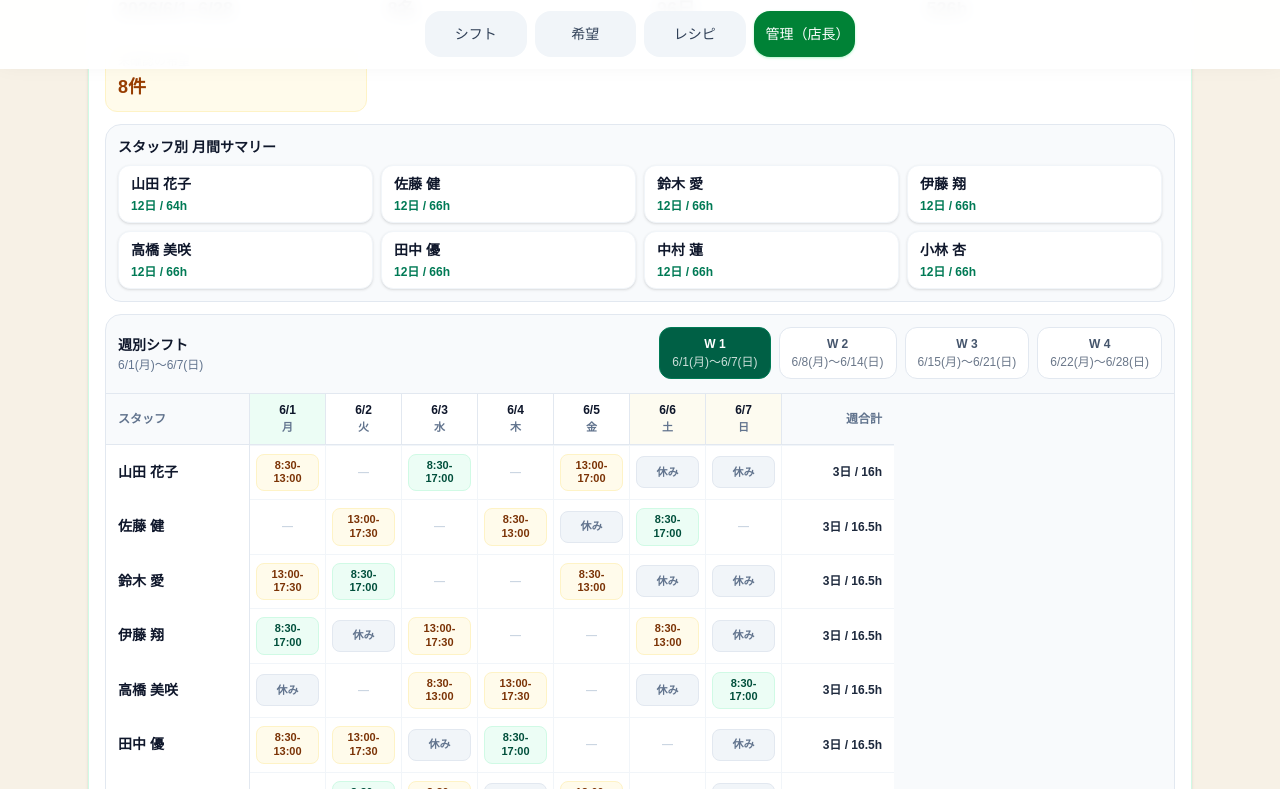
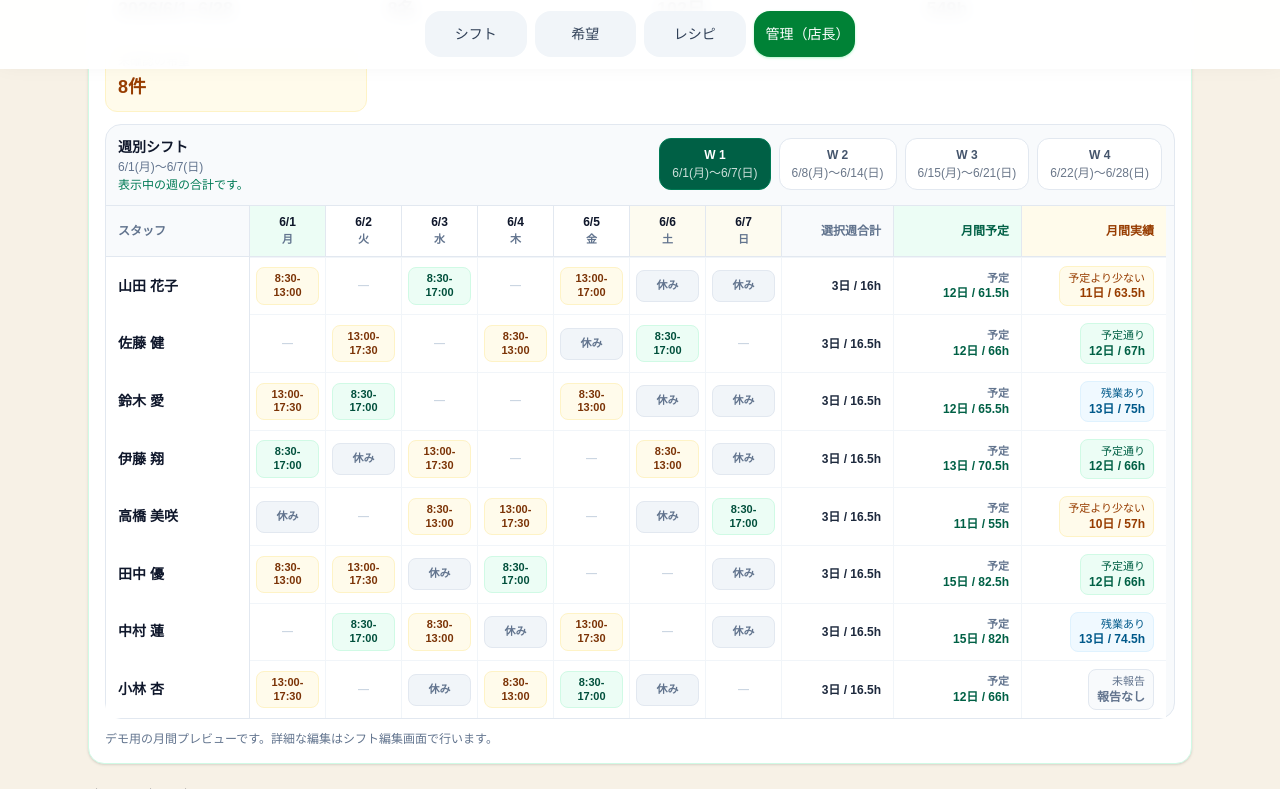
Before and after one commit to tantik/cafe-shift, a Next.js app: page /manager in a window 1280 px wide. Shown: the part 731-1520 px from the top of the page. Built offline with nearby package versions, Linux system fonts and the light colour scheme.

Commit message:
Make weekly shift totals follow selected week

```diff
--- a/src/app/manager/page.tsx
+++ b/src/app/manager/page.tsx
@@ -23,6 +23,12 @@ type OverviewShift = {
 type OverviewRow = {
   name: string;
   shifts: OverviewShift[];
+};
+
+type ActualMonthlyTotal = {
+  workedDays: number;
+  workedHours: number;
+  note: "ok" | "lower" | "overtime" | "missing";
 };
 
 const noShift: OverviewShift = { time: "", hours: 0, kind: "none" };
@@ -56,40 +62,79 @@ function repeatPattern(pattern: OverviewShift[]) {
   return Array.from({ length: 28 }, (_, index) => pattern[index % pattern.length]);
 }
 
+function applyShiftOverrides(shifts: OverviewShift[], overrides: Record<number, OverviewShift>) {
+  return shifts.map((shift, index) => overrides[index] ?? shift);
+}
+
 const shiftOverviewRows: OverviewRow[] = [
   {
     name: "山田 花子",
-    shifts: repeatPattern([morningShift, noShift, fullShift, noShift, afternoonShift, offShift, offShift]),
+    shifts: applyShiftOverrides(
+      repeatPattern([morningShift, noShift, fullShift, noShift, afternoonShift, offShift, offShift]),
+      { 8: morningShift, 11: offShift, 16: afternoonLongShift },
+    ),
   },
   {
     name: "佐藤 健",
-    shifts: repeatPattern([noShift, afternoonLongShift, noShift, morningShift, offShift, fullShift, noShift]),
+    shifts: applyShiftOverrides(
+      repeatPattern([noShift, afternoonLongShift, noShift, morningShift, offShift, fullShift, noShift]),
+      { 10: fullShift, 12: noShift, 21: morningShift },
+    ),
   },
   {
     name: "鈴木 愛",
-    shifts: repeatPattern([afternoonLongShift, fullShift, noShift, noShift, morningShift, offShift, offShift]),
+    shifts: applyShiftOverrides(
+      repeatPattern([afternoonLongShift, fullShift, noShift, noShift, morningShift, offShift, offShift]),
+      { 15: noShift, 18: fullShift, 24: afternoonShift },
+    ),
   },
   {
     name: "伊藤 翔",
-    shifts: repeatPattern([fullShift, offShift, afternoonLongShift, noShift, noShift, morningShift, offShift]),
+    shifts: applyShiftOverrides(
+      repeatPattern([fullShift, offShift, afternoonLongShift, noShift, noShift, morningShift, offShift]),
+      { 14: noShift, 17: morningShift, 24: fullShift },
+    ),
   },
   {
     name: "高橋 美咲",
-    shifts: repeatPattern([offShift, noShift, morningShift, afternoonLongShift, noShift, offShift, fullShift]),
+    shifts: applyShiftOverrides(
+      repeatPattern([offShift, noShift, morningShift, afternoonLongShift, noShift, offShift, fullShift]),
+      { 9: afternoonShift, 13: noShift, 20: morningShift },
+    ),
   },
   {
     name: "田中 優",
-    shifts: repeatPattern([morningShift, afternoonLongShift, offShift, fullShift, noShift, noShift, offShift]),
+    shifts: applyShiftOverrides(
+      repeatPattern([morningShift, afternoonLongShift, offShift, fullShift, noShift, noShift, offShift]),
+      { 16: morningShift, 19: afternoonLongShift, 25: fullShift },
+    ),
   },
   {
     name: "中村 蓮",
-    shifts: repeatPattern([noShift, fullShift, morningShift, offShift, afternoonLongShift, noShift, offShift]),
+    shifts: applyShiftOverrides(
+      repeatPattern([noShift, fullShift, morningShift, offShift, afternoonLongShift, noShift, offShift]),
+      { 14: afternoonShift, 19: fullShift, 26: morningShift },
+    ),
   },
   {
     name: "小林 杏",
-    shifts: repeatPattern([afternoonLongShift, noShift, offShift, morningShift, fullShift, offShift, noShift]),
+    shifts: applyShiftOverrides(
+      repeatPattern([afternoonLongShift, noShift, offShift, morningShift, fullShift, offShift, noShift]),
+      { 15: morningShift, 21: fullShift, 25: noShift },
+    ),
   },
 ];
+
+const demoActualMonthlyTotals: Record<string, ActualMonthlyTotal> = {
+  "山田 花子": { workedDays: 11, workedHours: 63.5, note: "lower" },
+  "佐藤 健": { workedDays: 12, workedHours: 67, note: "ok" },
+  "鈴木 愛": { workedDays: 13, workedHours: 75, note: "overtime" },
+  "伊藤 翔": { workedDays: 12, workedHours: 66, note: "ok" },
+  "高橋 美咲": { workedDays: 10, workedHours: 57, note: "lower" },
+  "田中 優": { workedDays: 12, workedHours: 66, note: "ok" },
+  "中村 蓮": { workedDays: 13, workedHours: 74.5, note: "overtime" },
+  "小林 杏": { workedDays: 0, workedHours: 0, note: "missing" },
+};
 
 function shiftCellClass(kind: OverviewShiftKind) {
   if (kind === "full") {
@@ -122,6 +167,32 @@ function formatOverviewTotal(total: { days: number; hours: number }, t: (key: st
   return `${total.days}${t("manager.shiftOverview.days")} / ${formatOverviewHours(total.hours)}${t("manager.shiftOverview.hours")}`;
 }
 
+function actualTotalClass(note: ActualMonthlyTotal["note"]) {
+  if (note === "ok") {
+    return "border-emerald-100 bg-emerald-50 text-emerald-800";
+  }
+  if (note === "lower") {
+    return "border-amber-100 bg-amber-50 text-amber-800";
+  }
+  if (note === "overtime") {
+    return "border-sky-100 bg-sky-50 text-sky-800";
+  }
+  return "border-slate-200 bg-slate-50 text-slate-500";
+}
+
+function actualNoteLabel(note: ActualMonthlyTotal["note"], t: (key: string) => string) {
+  if (note === "ok") {
+    return t("manager.shiftOverview.actualOk");
+  }
+  if (note === "lower") {
+    return t("manager.shiftOverview.actualLower");
+  }
+  if (note === "overtime") {
+    return t("manager.shiftOverview.actualOvertime");
+  }
+  return t("manager.shiftOverview.actualMissing");
+}
+
 export default function ManagerPage() {
   return (
     <AppShell variant="wide">
@@ -147,10 +218,6 @@ function ManagerContent() {
     { title: t("manager.statusSuggestions"), subtitle: t("suggestions.statusUnchecked"), count: 1 },
   ];
   const selectedWeek = shiftOverviewWeeks[selectedWeekIndex];
-  const monthlyTotals = shiftOverviewRows.map((row) => ({
-    name: row.name,
-    ...overviewTotal(row.shifts),
-  }));
   const monthTotal = overviewTotal(shiftOverviewRows.flatMap((row) => row.shifts));
   const pendingRequests = 8;
 
@@ -317,26 +384,13 @@ function ManagerContent() {
               </div>
             </div>
 
-            <section className="rounded-2xl border border-slate-200 bg-slate-50 p-3">
-              <h3 className="text-sm font-semibold text-slate-900">{t("manager.shiftOverview.staffMonthlySummary")}</h3>
-              <div className="mt-2 grid gap-2 sm:grid-cols-2 lg:grid-cols-4">
-                {monthlyTotals.map((item) => (
-                  <div key={item.name} className="rounded-xl border border-slate-100 bg-white px-3 py-2 shadow-sm">
-                    <p className="truncate text-sm font-semibold text-slate-900">{item.name}</p>
-                    <p className="mt-1 text-xs font-semibold text-emerald-700">
-                      {formatOverviewTotal(item, t)}
-                    </p>
-                  </div>
-                ))}
-              </div>
-            </section>
-
             <section className="rounded-2xl border border-slate-200 bg-slate-50">
               <div className="border-b border-slate-200 p-3">
                 <div className="flex flex-col gap-2 sm:flex-row sm:items-center sm:justify-between">
                   <div>
                     <h3 className="text-sm font-semibold text-slate-900">{t("manager.shiftOverview.weeklyView")}</h3>
                     <p className="mt-0.5 text-xs text-slate-500">{selectedWeek.range}</p>
+                    <p className="mt-0.5 text-xs font-medium text-emerald-700">{t("manager.shiftOverview.selectedWeekTotalHint")}</p>
                   </div>
                   <div className="flex gap-2 overflow-x-auto pb-0.5">
                     {shiftOverviewWeeks.map((week, index) => (
@@ -359,7 +413,7 @@ function ManagerContent() {
               </div>
 
               <div className="overflow-x-auto">
-                <table className="min-w-[760px] border-separate border-spacing-0 text-left text-sm">
+                <table className="min-w-[980px] border-separate border-spacing-0 text-left text-sm">
                   <thead>
                     <tr>
                       <th className="sticky left-0 z-20 w-36 border-b border-r border-slate-200 bg-slate-50 px-3 py-2 text-xs font-semibold text-slate-500">
@@ -380,8 +434,14 @@ function ManagerContent() {
                           <span className="mt-0.5 block text-[11px] text-slate-500">{day.weekday}</span>
                         </th>
                       ))}
-                      <th className="sticky right-0 z-20 w-28 border-b border-slate-200 bg-slate-50 px-3 py-2 text-right text-xs font-semibold text-slate-500">
-                        {t("manager.shiftOverview.weekTotal")}
+                      <th className="w-28 border-b border-r border-slate-200 bg-slate-50 px-3 py-2 text-right text-xs font-semibold text-slate-500">
+                        {t("manager.shiftOverview.selectedWeekTotal")}
+                      </th>
+                      <th className="w-32 border-b border-r border-slate-200 bg-emerald-50 px-3 py-2 text-right text-xs font-semibold text-emerald-800">
+                        {t("manager.shiftOverview.monthlyPlanned")}
+                      </th>
+                      <th className="w-36 border-b border-slate-200 bg-amber-50 px-3 py-2 text-right text-xs font-semibold text-amber-800">
+                        {t("manager.shiftOverview.monthlyActual")}
                       </th>
                     </tr>
                   </thead>
@@ -389,6 +449,8 @@ function ManagerContent() {
                     {shiftOverviewRows.map((row) => {
                       const weekShifts = row.shifts.slice(selectedWeek.startIndex, selectedWeek.startIndex + 7);
                       const weeklyTotal = overviewTotal(weekShifts);
+                      const plannedTotal = overviewTotal(row.shifts);
+                      const actualTotal = demoActualMonthlyTotals[row.name];
                       return (
                         <tr key={`${selectedWeek.key}-${row.name}`} className="group">
                           <th className="sticky left-0 z-10 border-r border-slate-200 bg-white px-3 py-2 text-sm font-semibold text-slate-900 group-hover:bg-amber-50">
@@ -408,8 +470,25 @@ function ManagerContent() {
                               </span>
                             </td>
                           ))}
-                          <td className="sticky right-0 z-10 border-t border-slate-100 bg-white px-3 py-2 text-right text-xs font-semibold text-slate-800 group-hover:bg-amber-50">
+                          <td className="border-r border-t border-slate-100 bg-white px-3 py-2 text-right text-xs font-semibold text-slate-800 group-hover:bg-amber-50">
                             {formatOverviewTotal(weeklyTotal, t)}
+                          </td>
+                          <td className="border-r border-t border-slate-100 bg-white px-3 py-2 text-right text-xs font-semibold text-emerald-800 group-hover:bg-amber-50">
+                            <span className="block text-[11px] text-slate-500">{t("manager.shiftOverview.plannedShort")}</span>
+                            <span>{formatOverviewTotal(plannedTotal, t)}</span>
+                          </td>
+                          <td className="border-t border-slate-100 bg-white px-3 py-2 text-right text-xs font-semibold group-hover:bg-amber-50">
+                            {actualTotal && actualTotal.note !== "missing" ? (
+                              <span className={`inline-flex flex-col items-end rounded-lg border px-2 py-1 ${actualTotalClass(actualTotal.note)}`}>
+                                <span className="text-[11px] font-medium">{actualNoteLabel(actualTotal.note, t)}</span>
+                                <span>{formatOverviewTotal({ days: actualTotal.workedDays, hours: actualTotal.workedHours }, t)}</span>
+                              </span>
+                            ) : (
+                              <span className={`inline-flex flex-col items-end rounded-lg border px-2 py-1 ${actualTotalClass("missing")}`}>
+                                <span className="text-[11px] font-medium">{t("manager.shiftOverview.notReported")}</span>
+                                <span>{t("manager.shiftOverview.actualMissing")}</span>
+                              </span>
+                            )}
                           </td>
                         </tr>
                       );
--- a/src/lib/i18n/dictionaries.ts
+++ b/src/lib/i18n/dictionaries.ts
@@ -193,12 +193,22 @@ export const dictionaries: Record<AppLanguage, Record<string, string>> = {
     "manager.shiftOverview.totalWorkdays": "合計勤務日数",
     "manager.shiftOverview.totalHours": "合計勤務時間",
     "manager.shiftOverview.pendingRequests": "未確認の希望",
-    "manager.shiftOverview.staffMonthlySummary": "スタッフ別 月間サマリー",
     "manager.shiftOverview.weeklyView": "週別シフト",
     "manager.shiftOverview.openEditor": "シフト編集へ",
     "manager.shiftOverview.employee": "スタッフ",
     "manager.shiftOverview.weekTotal": "週合計",
+    "manager.shiftOverview.selectedWeekTotal": "選択週合計",
+    "manager.shiftOverview.selectedWeekTotalHint": "表示中の週の合計です。",
     "manager.shiftOverview.monthTotal": "月合計",
+    "manager.shiftOverview.monthlyPlanned": "月間予定",
+    "manager.shiftOverview.monthlyActual": "月間実績",
+    "manager.shiftOverview.notReported": "未報告",
+    "manager.shiftOverview.actualOk": "予定通り",
+    "manager.shiftOverview.actualLower": "予定より少ない",
+    "manager.shiftOverview.actualOvertime": "残業あり",
+    "manager.shiftOverview.actualMissing": "報告なし",
+    "manager.shiftOverview.plannedShort": "予定",
+    "manager.shiftOverview.actualShort": "実績",
     "manager.shiftOverview.days": "日",
     "manager.shiftOverview.hours": "h",
     "manager.shiftOverview.noShift": "予定なし",
@@ -712,12 +722,22 @@ export const dictionaries: Record<AppLanguage, Record<string, string>> = {
     "manager.shiftOverview.totalWorkdays": "Total workdays",
     "manager.shiftOverview.totalHours": "Total hours",
     "manager.shiftOverview.pendingRequests": "Pending requests",
-    "manager.shiftOverview.staffMonthlySummary": "Staff monthly summary",
     "manager.shiftOverview.weeklyView": "Weekly view",
     "manager.shiftOverview.openEditor": "Edit shifts",
     "manager.shiftOverview.employee": "Staff",
     "manager.shiftOverview.weekTotal": "Week total",
+    "manager.shiftOverview.selectedWeekTotal": "Selected week total",
+    "manager.shiftOverview.selectedWeekTotalHint": "Totals for the selected week.",
     "manager.shiftOverview.monthTotal": "Month total",
+    "manager.shiftOverview.monthlyPlanned": "Monthly plan",
+    "manager.shiftOverview.monthlyActual": "Monthly actual",
+    "manager.shiftOverview.notReported": "Not reported",
+    "manager.shiftOverview.actualOk": "On track",
+    "manager.shiftOverview.actualLower": "Below plan",
+    "manager.shiftOverview.actualOvertime": "Overtime",
+    "manager.shiftOverview.actualMissing": "No report",
+    "manager.shiftOverview.plannedShort": "Plan",
+    "manager.shiftOverview.actualShort": "Actual",
     "manager.shiftOverview.days": " days",
     "manager.shiftOverview.hours": "h",
     "manager.shiftOverview.noShift": "No shift",
@@ -1231,12 +1251,22 @@ export const dictionaries: Record<AppLanguage, Record<string, string>> = {
     "manager.shiftOverview.totalWorkdays": "Рабочих дней всего",
     "manager.shiftOverview.totalHours": "Часов всего",
     "manager.shiftOverview.pendingRequests": "Непроверенные пожелания",
-    "manager.shiftOverview.staffMonthlySummary": "Месячный итог по сотрудникам",
     "manager.shiftOverview.weeklyView": "Неделя",
     "manager.shiftOverview.openEditor": "Редактировать смены",
     "manager.shiftOverview.employee": "Сотрудник",
     "manager.shiftOverview.weekTotal": "Итого за неделю",
+    "manager.shiftOverview.selectedWeekTotal": "Итого за выбранную неделю",
+    "manager.shiftOverview.selectedWeekTotalHint": "Итог по выбранной неделе.",
     "manager.shiftOverview.monthTotal": "Итого за месяц",
+    "manager.shiftOverview.monthlyPlanned": "План за месяц",
+    "manager.shiftOverview.monthlyActual": "Факт за месяц",
+    "manager.shiftOverview.notReported": "Нет отчёта",
+    "manager.shiftOverview.actualOk": "По плану",
+    "manager.shiftOverview.actualLower": "Меньше плана",
+    "manager.shiftOverview.actualOvertime": "Есть переработка",
+    "manager.shiftOverview.actualMissing": "Нет отчёта",
+    "manager.shiftOverview.plannedShort": "План",
+    "manager.shiftOverview.actualShort": "Факт",
     "manager.shiftOverview.days": " дн.",
     "manager.shiftOverview.hours": " ч",
     "manager.shiftOverview.noShift": "Нет смены",
```
